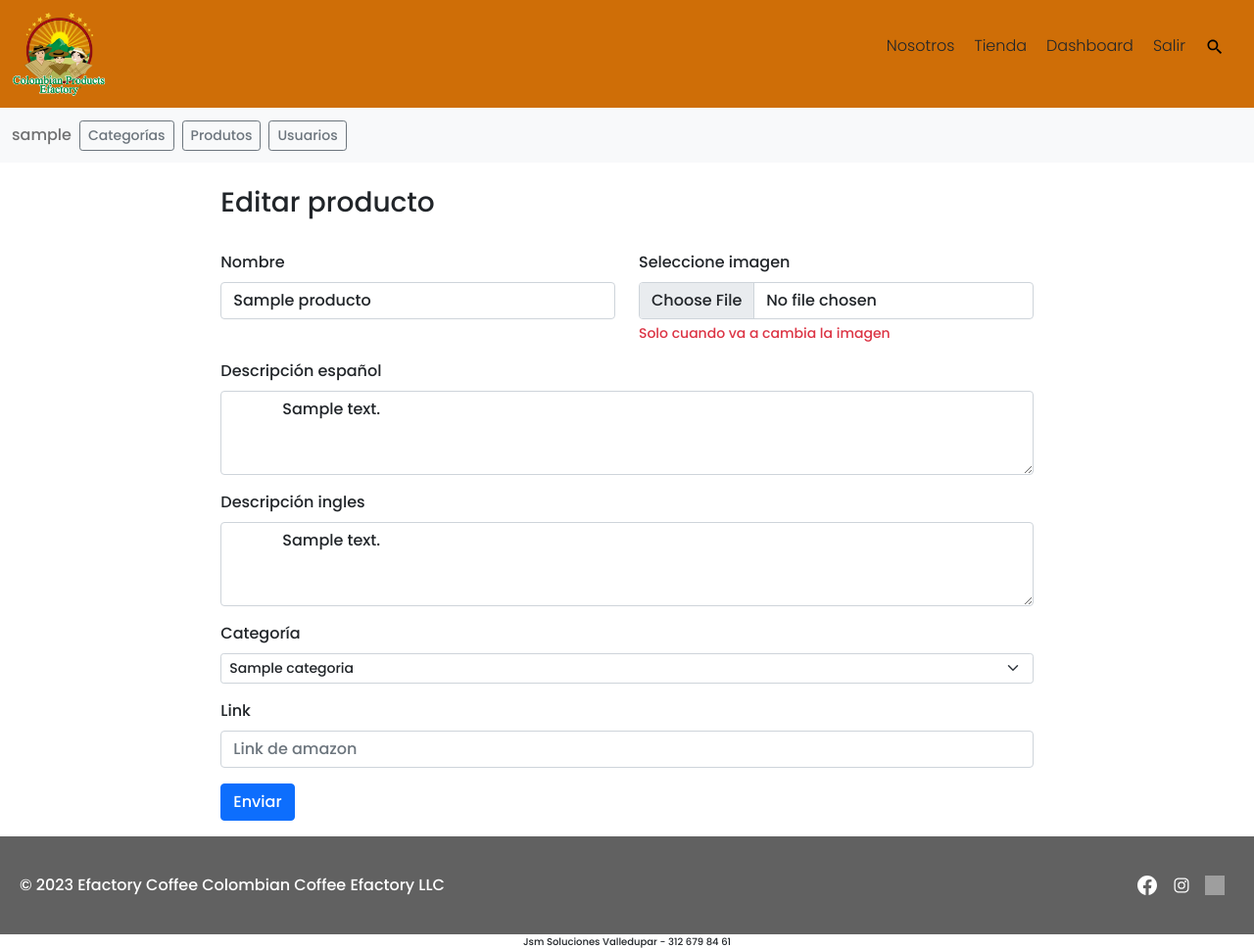
After one commit to jsmsoluciones/efactory, a PHP site: page /admin/products/edit?id=1 in a window 1280 px wide. The commit adds this page. Shown: the whole page at 98% size. Run offline with PHP 8.4, Linux system fonts and the light colour scheme; the visitor is signed in with stand-in values (Sample User, id 1); tables that the repository leaves empty or names only in its code hold one stand-in row (values such as "Sample post"); grey boxes are pictures that could not be loaded.

Commit message:
formulario de edicion de producto

```diff
--- /dev/null
+++ b/admin/products/edit.php
@@ -0,0 +1,89 @@
+<?php
+session_start();
+
+if (!isset($_SESSION['usuario'])) {
+    header('Location: /login');
+}
+
+include('../../partials/head.php');
+include('../../partials/header.php');
+include('../../models/database.php');
+include('../../controllers/productController.php');
+include('../../controllers/categoryController.php');
+include('../../controllers/imageController.php');
+
+$connection = new Connection;
+
+$productCtrl = new ProductController($connection);
+$product = $productCtrl->getOne($_GET['id']);
+
+$categoryCtrl = new CategoryController($connection);
+$categories = $categoryCtrl->getAllCategories();
+
+if ($_SERVER['REQUEST_METHOD'] == 'POST') {
+    // $imageCtrl = new ImageController;
+    // $foto1 = $imageCtrl->upload($_FILES['imagen']);
+    // $productCtrl->create($_POST['nombre'], $_POST['descripcion_es'], $_POST['descripcion_en'], $_POST['id_categoria'], $_POST['link'], $foto1);
+    // header('location: /admin/products');
+}
+
+?>
+
+<br>
+<div class="col-md-8 mx-auto container">
+    <h3>Editar producto</h3>
+    <br>
+    <form method="post" enctype="multipart/form-data">
+        <div class="row">
+            <div class="col-6">
+
+                <div class="mb-3">
+                    <label for="nombre" class="form-label">Nombre</label>
+                    <input type="text" name="nombre" class="form-control" placeholder="Nombre del producto" value="<?= $product['nombre'] ?>" required>
+                </div>
+            </div>
+            <div class="col-6">
+
+                <div class="mb-3">
+                    <label for="imagen" class="form-label">Seleccione imagen</label>
+                    <input type="file" class="form-control" name="imagen" >
+                    <div class="form-text text-danger">Solo cuando va a cambia la imagen</div>
+                </div>
+            </div>
+        </div>
+
+        <div class="mb-3">
+            <label for="descripcion_es" class="form-label">Descripción español</label>
+            <textarea class="form-control" name="descripcion_es" rows="3" required>
+            <?= $product['descripcion_es'] ?>
+            </textarea>
+        </div>
+        <div class="mb-3">
+            <label for="descripcion_en" class="form-label">Descripción ingles</label>
+            <textarea class="form-control" name="descripcion_en" rows="3" required>
+            <?= $product['descripcion_en'] ?>
+            </textarea>
+        </div>
+        <div class="mb-3">
+            <label for="id_categoria" class="form-label">Categoría</label>
+            <select class="form-select form-select-sm" name="id_categoria" required>
+                <?php foreach ($categories as $c) { ?>
+                    <option value='<?= $c['id']  ?>' <?php if ($c['id'] == $product['id_categoria']) {
+                                                            echo 'selected';
+                                                        } ?>>
+                        <?= $c['nombre']  ?>
+                    </option>
+                <?php } ?>
+            </select>
+        </div>
+        <div class="mb-3">
+            <label for="link" class="form-label">Link</label>
+            <input type="text" name="link" class="form-control" placeholder="Link de amazon" <?= $product['link'] ?> required>
+        </div>
+        <div class="mb-3">
+            <button type="submit" class="btn btn-primary">Enviar</button>
+        </div>
+    </form>
+</div>
+
+<?php include('../../partials/footter.php') ?>
--- a/admin/products/index.php
+++ b/admin/products/index.php
@@ -53,8 +53,8 @@ $products = $productCtrl->getAllProducts();
                             <td><?= $p['descripcion_en'] ?></td>
                             <td><?= $p['categoria'] ?></td>
                             <td>
-                                <a class="btn btn-primary" href="/admin/editcategory?id=<?= $p['id'] ?>" role="button">Editar</a>
-                                <a class="btn btn-danger" href="/admin/deletecategory?id=<?= $p['id'] ?>">Eliminar</a>
+                                <a class="btn btn-primary" href="/admin/products/edit?id=<?= $p['id'] ?>" role="button">Editar</a>
+                                <a class="btn btn-danger" href="/admin/produts/delete?id=<?= $p['id'] ?>">Eliminar</a>
 
                             </td>
                         </tr>
--- a/controllers/productController.php
+++ b/controllers/productController.php
@@ -22,6 +22,18 @@ class ProductController
         return $products;
     }
 
+    public function getOne($id)
+    {
+        $sql = "SELECT *,
+        (SELECT nombre FROM categorias WHERE categorias.id = productos.id_categoria limit 1)
+        as categoria FROM productos WHERE id = $id";
+
+        $connection = $this->connection->connect();
+        $product = $connection->query($sql)->fetch_assoc();
+
+        return $product;
+    }
+
     public function create($nombre, $descipcion_es, $descipcion_en, $id_categoria, $link, $foto)
     {
         $sql = "INSERT INTO productos (nombre, foto1, descripcion_es, descripcion_en, id_categoria, link) VALUE (?,?,?,?,?,?)";
```
Also changed, not shown: 1 other file.
